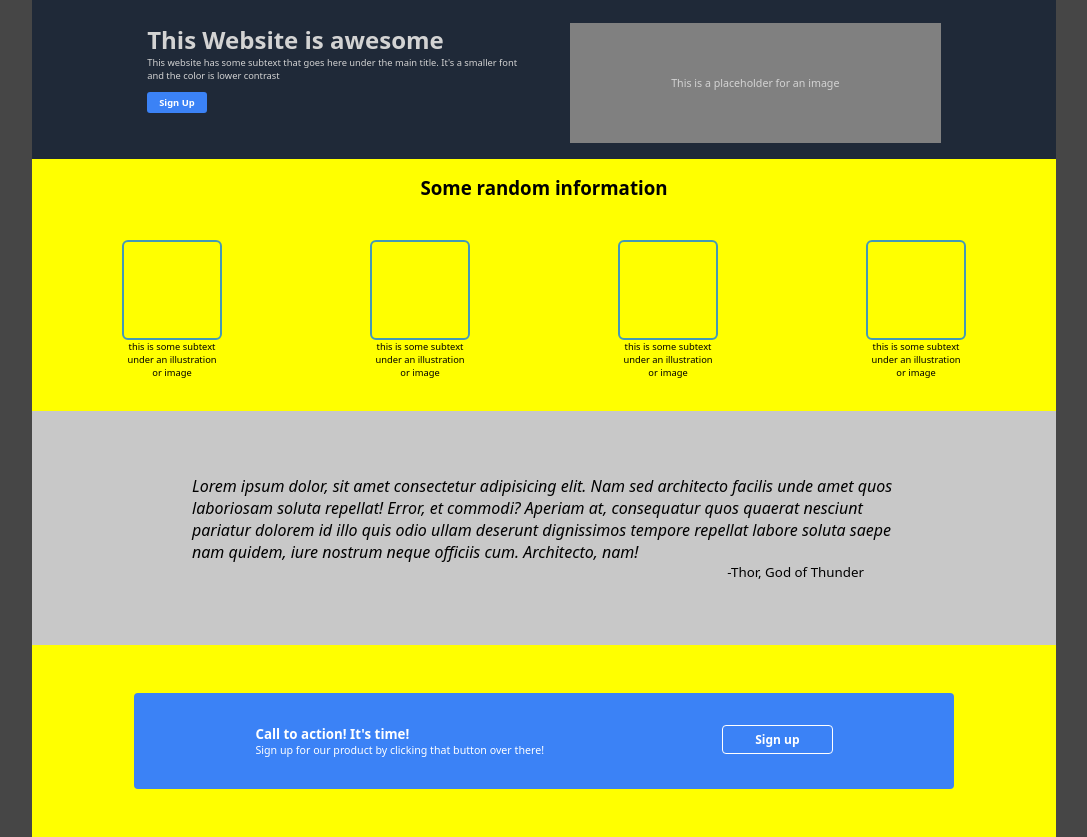
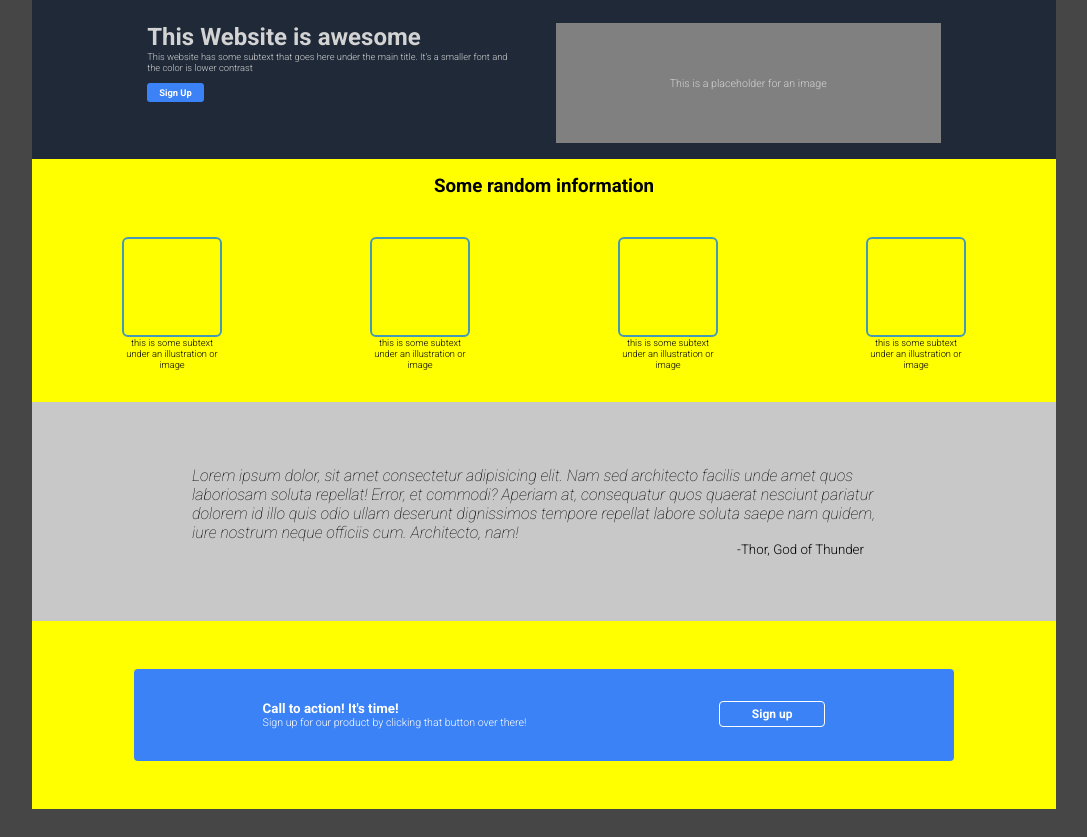
Before and after one commit to oguzdeniz/landing-page, a plain HTML site: page index.html in a window 1280 px wide. Shown: the part 57-894 px from the top of the page, without its empty margins (96-1183 px from the left). After the commit the page ends 866 px from the top, so only its background shows below. Drawn offline with Linux system fonts and the light colour scheme.

Commit message:
roboto fonts added

```diff
--- a/index.css
+++ b/index.css
@@ -1,7 +1,7 @@
 * {
   padding: 0;
   margin: 0;
-  font-family: Noto Sans;
+  font-family: Roboto, sans-serif;
   box-sizing: border-box;
 }
 
@@ -71,6 +71,7 @@ body {
   border-radius: 3px;
   padding: 4px 12px;
   margin-top: 10px;
+  outline:0pt;
 }
 .hero-left button:hover {
   background: orange;
@@ -179,6 +180,7 @@ body {
   font-size: 9pt;
   font-weight: 700;
   cursor: pointer;
+  outline: transparent;
 }
 .footer-content button:hover {
   background: orange;
--- a/index.html
+++ b/index.html
@@ -4,6 +4,14 @@
     <meta charset="UTF-8" />
     <meta http-equiv="X-UA-Compatible" content="IE=edge" />
     <meta name="viewport" content="width=device-width, initial-scale=1.0" />
+    <link rel="preconnect" href="https://fonts.googleapis.com" />
+    <link rel="preconnect" href="https://fonts.gstatic.com" crossorigin />
+    <link rel="preconnect" href="https://fonts.googleapis.com" />
+    <link rel="preconnect" href="https://fonts.gstatic.com" crossorigin />
+    <link
+      href="https://fonts.googleapis.com/css2?family=Roboto:ital,wght@0,100;0,300;0,700;1,100;1,300;1,400&display=swap"
+      rel="stylesheet"
+    />
     <link rel="stylesheet" href="./index.css" />
     <title>Document</title>
   </head>
@@ -30,9 +38,7 @@
               <button class="signup">Sign Up</button>
             </div>
 
-            <div class="hero-right">
-              This is a placeholder for an image
-            </div>
+            <div class="hero-right">This is a placeholder for an image</div>
           </div>
         </div>
       </section>
```
